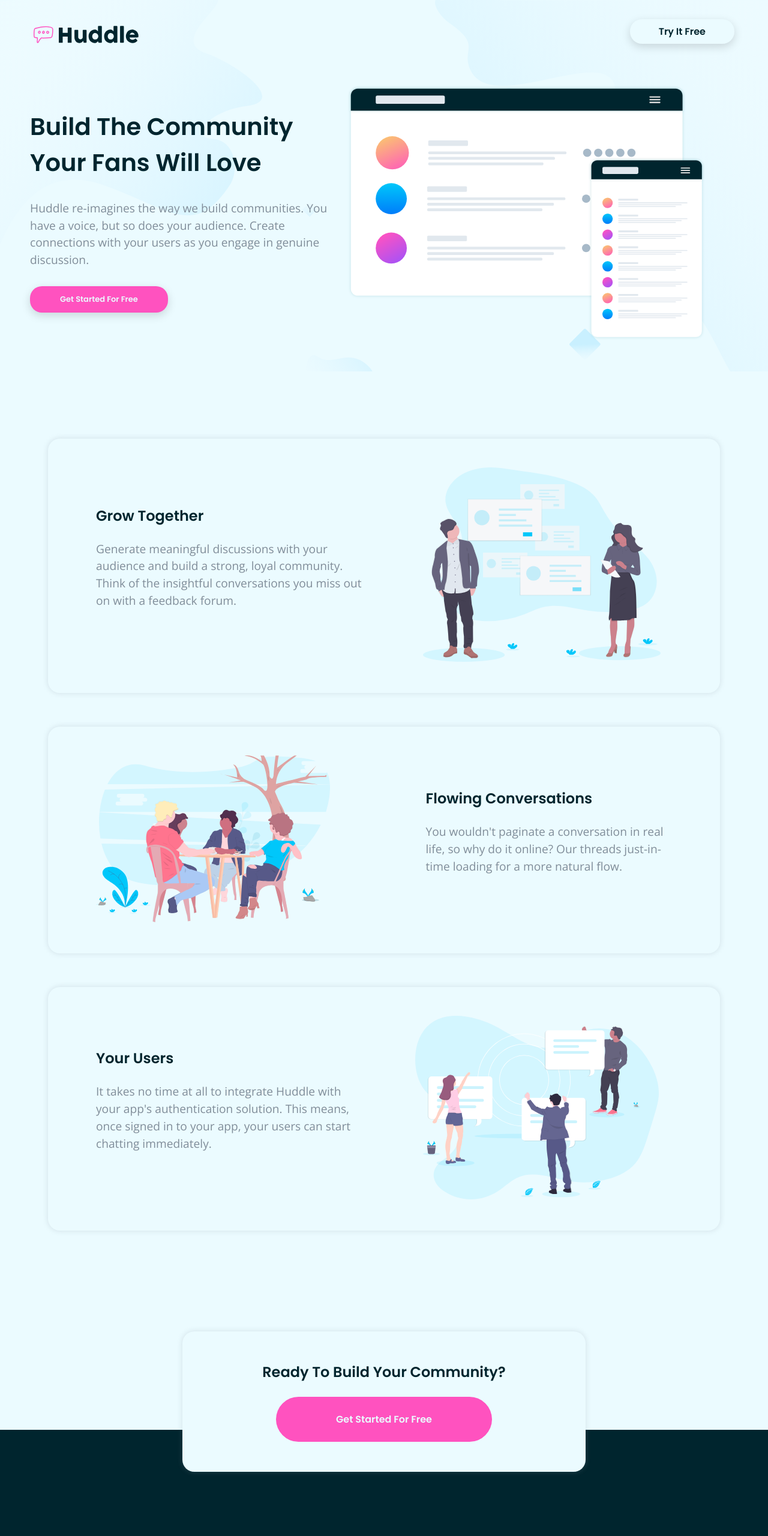
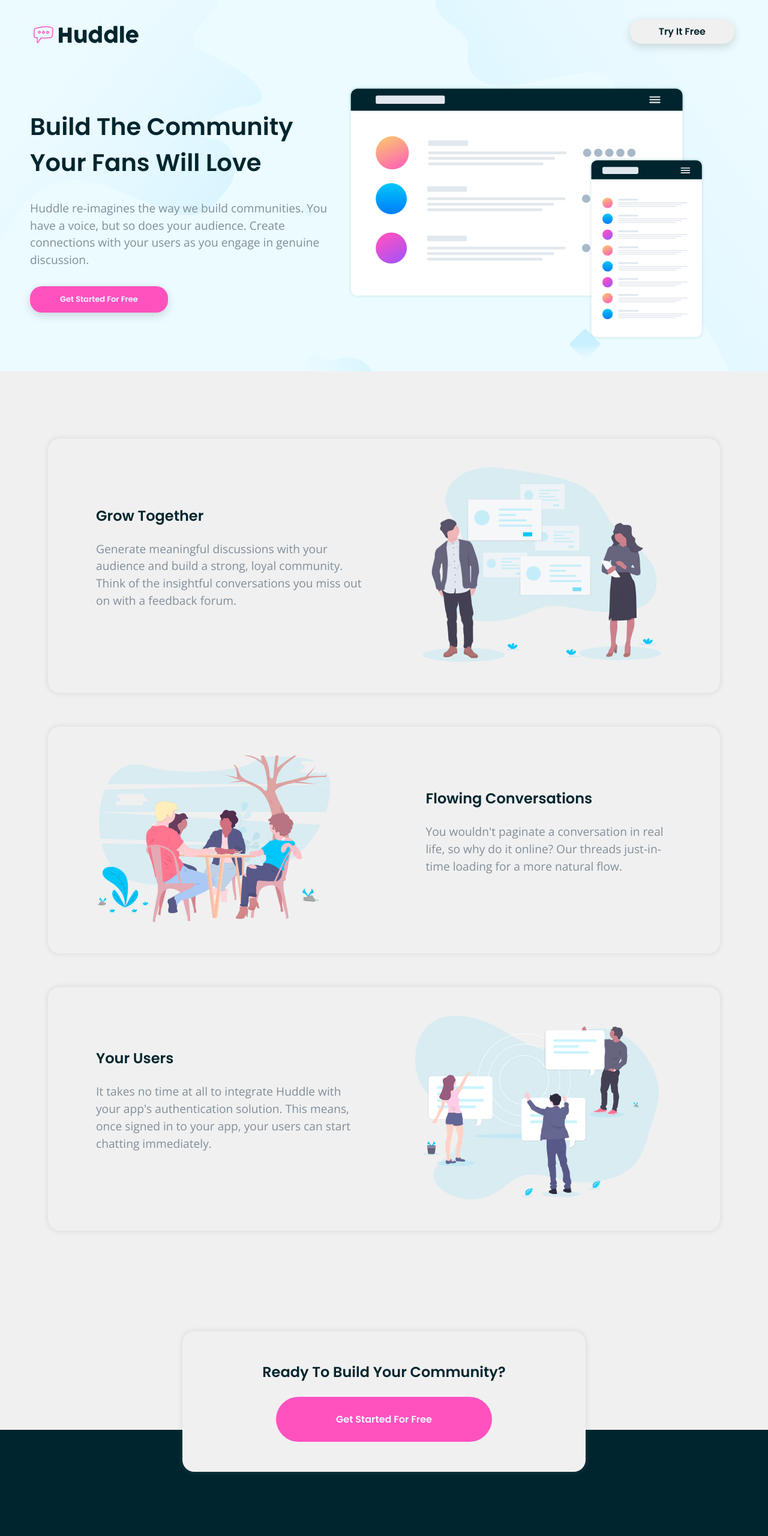
Before and after one commit to jeremy0x/huddle-landing-page, a plain HTML site: page index.html in a window 1280 px wide. Shown: the top 2560 px of the page at 60% size. Drawn offline with nearby package versions, Linux system fonts and the light colour scheme.

Commit message:
fix: change body color to white

```diff
--- a/style.css
+++ b/style.css
@@ -7,6 +7,7 @@
   --very-dark-cyan: hsl(192, 100%, 9%);
   --grayish-blue: hsl(208, 11%, 55%);
   --gray-shadow: hsla(209, 11%, 55%, 0.247);
+  --white: #f0f0f0;
 }
 
 * {
@@ -16,7 +17,7 @@
 }
 
 body {
-  background-color: var(--very-pale-cyan);
+  background-color: var(--white);
   max-width: 100%;
   display: flex;
   flex-direction: column;
@@ -80,8 +81,9 @@ img:hover {
 }
 
 header {
+  padding-bottom: 3rem;
+  background-color: var(--very-pale-cyan);
   background-image: url(images/bg-hero-desktop.svg);
-  padding-bottom: 3rem;
 }
 
 @media screen and (max-width: 992px) {
@@ -117,7 +119,7 @@ header img {
 }
 
 header button {
-  background-color: var(--very-pale-cyan);
+  background-color: var(--white);
   padding: 0.5rem 3rem;
   border: none;
   color: var(--very-dark-cyan);
@@ -302,7 +304,7 @@ main {
   align-items: center;
   margin: auto;
   margin-top: 15%;
-  background-color: var(--very-pale-cyan);
+  background-color: var(--white);
   padding: 50px 50px;
   width: 60%;
   border-radius: 20px;
```
